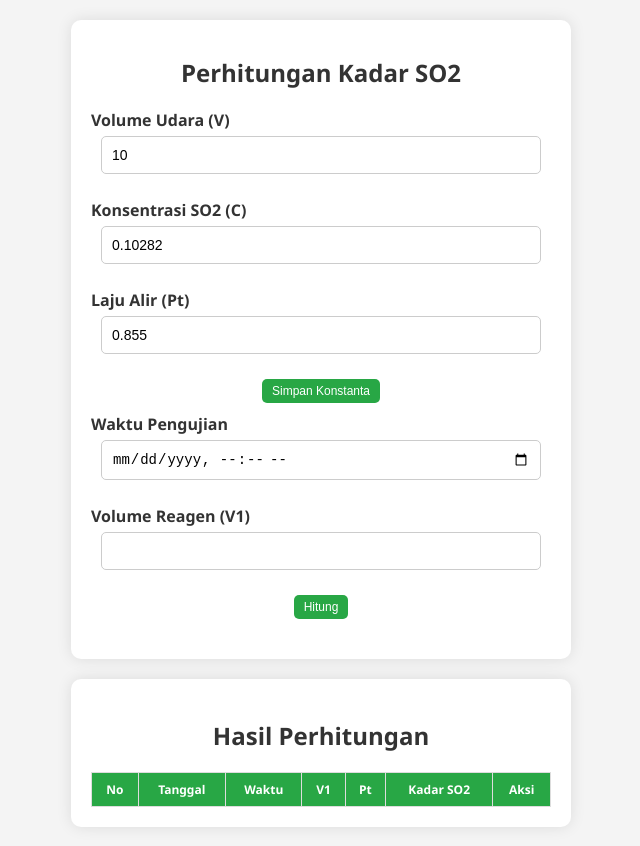
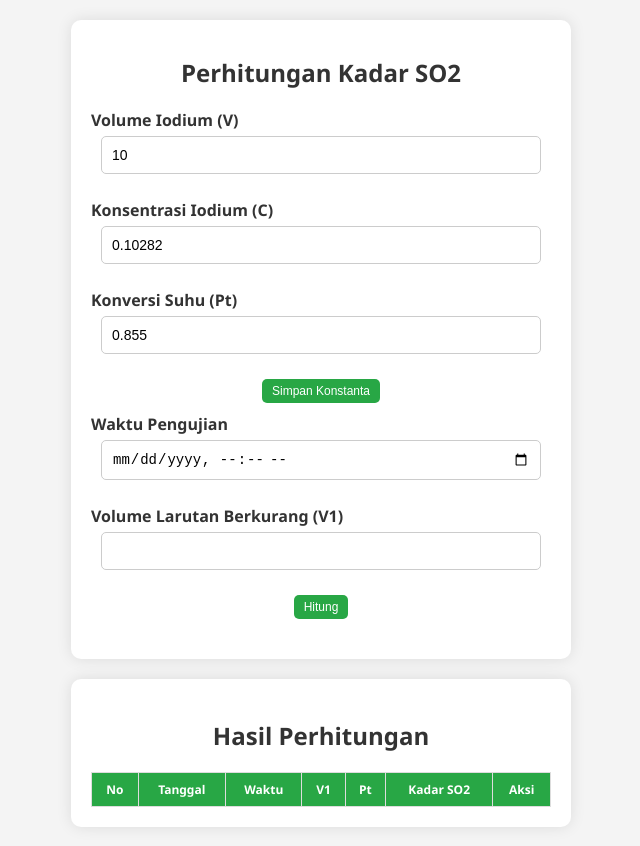
Before and after one commit to converterso12/HitungSO2, a plain HTML site: page index.html in a window 1280 px wide. Shown: the whole page, without its empty margins (319-959 px from the left). Drawn offline with Linux system fonts and the light colour scheme.

Commit message:
Update index.html

```diff
--- a/index.html
+++ b/index.html
@@ -135,16 +135,16 @@
 <body>
     <div class="container">
         <h1>Perhitungan Kadar SO2</h1>
-        <label for="V">Volume Udara (V)</label>
+        <label for="V">Volume Iodium (V)</label>
         <input type="number" id="V" value="10" step="any">
-        <label for="C">Konsentrasi SO2 (C)</label>
+        <label for="C">Konsentrasi Iodium (C)</label>
         <input type="number" id="C" value="0.10282" step="any">
-        <label for="Pt">Laju Alir (Pt)</label>
+        <label for="Pt"> Konversi Suhu (Pt)</label>
         <input type="number" id="Pt" value="0.855" step="any">
         <button onclick="saveConstants()">Simpan Konstanta</button>
         <label for="time">Waktu Pengujian</label>
         <input type="datetime-local" id="time">
-        <label for="V1">Volume Reagen (V1)</label>
+        <label for="V1">Volume Larutan Berkurang (V1)</label>
         <input type="number" id="V1" step="any">
         <button onclick="calculateSO2()">Hitung</button>
         <div id="result"></div>
@@ -195,7 +195,7 @@
                 alert('Harap isi semua kotak input untuk perhitungan!');
                 return;
             }
-            const result = (C * V * 10945) / (Pt * V1 + (C * V * 10945)) * 100;
+            const result = (C * V * 10.945) / (Pt * V1 + (C * V * 10.945)) * 100;
             document.getElementById('result').innerText = `SO2: ${result.toFixed(2)}%`;
 
             const newResult = {
```
